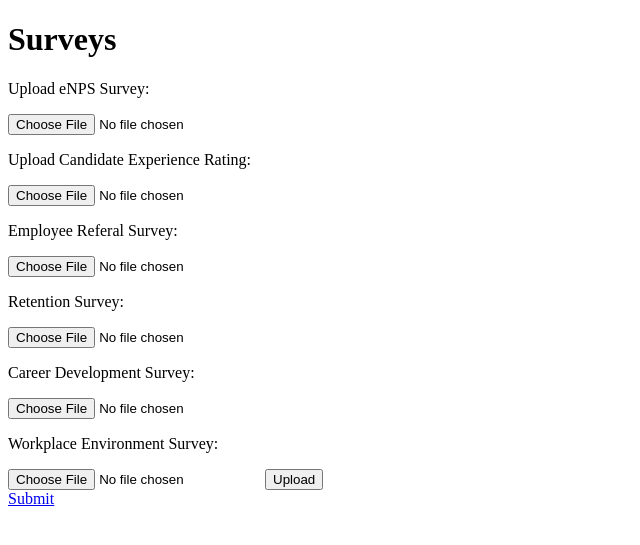
After one commit to culfri09/Kallos, a Flask app: page /surveys in a window 1280 px wide. The commit adds this page. Shown: the top 545 px of the page, without its empty margins (0-640 px from the left). Run offline with Flask 3, Linux system fonts and the light colour scheme; the visitor is signed in with stand-in values (Sample User, id 1).

Commit message:
add page to submit surveys

```diff
--- a/website/template/base.html
+++ b/website/template/base.html
@@ -9,7 +9,7 @@
 <body>
     <!-- Navigation bar -->
     <div class="sidenav">
-        <img src="{{ url_for('static', filename='images/Logo_Placeholder.png') }}" alt="Logo_Placeholder" width="100" height="100">
+        <a href="/home"><img src="{{ url_for('static', filename='images/Logo_Placeholder.png') }}" alt="Logo_Placeholder" width="100" height="100"></a>
         <a href="/home">Dashboard</a>
         <a href="#">Surveys</a>
         <a href="/bank_questions">Questions Bank</a>
--- /dev/null
+++ b/website/template/base_surveys.html
@@ -0,0 +1,27 @@
+<!DOCTYPE html>
+<html lang="en">
+<head>
+    <meta charset="UTF-8">
+    <meta name="viewport" content="width=device-width, initial-scale=1.0">
+    <title>Surveys</title>
+</head>
+<body>
+   <h1>Surveys</h1>
+   <form action="/upload" method="post" enctype="multipart/form-data">
+    <p>Upload eNPS Survey:</p>
+    <input type="file" name="npsSurvey">
+    <p>Upload Candidate Experience Rating:</p>
+    <input type="file" name="candidateExperienceRating">
+    <p>Employee Referal Survey:</p>
+    <input type="file" name="employeeReferalSurvey">
+    <p>Retention Survey:</p>
+    <input type="file" name="retentionSurvey">
+    <p>Career Development Survey:</p>
+    <input type="file" name="careerDevelopmentSurvey">
+    <p>Workplace Environment Survey:</p>
+    <input type="file" name="workplaceEnviornmentSurvey">
+    <input type="submit" value="Upload">
+    </form>
+   <a href="/home">Submit</a>
+</body>
+</html>
--- a/website/views.py
+++ b/website/views.py
@@ -27,11 +27,11 @@ def hero_page():
 @login_required
 def questions_page():
     return render_template('base_questions.html')
-'''
-@views.route('/bank_questions')
+
+@views.route('/surveys')
 @login_required
-def bank_questions_page():
-    return render_template('questions.html')'''
+def surveys_page():
+    return render_template('base_surveys.html')
 
 @views.route('/privacy_policy')
 def privacy_policy_page():
```
Also changed, not shown: website/submission.py (+8 -8 lines), .misc.txt.
